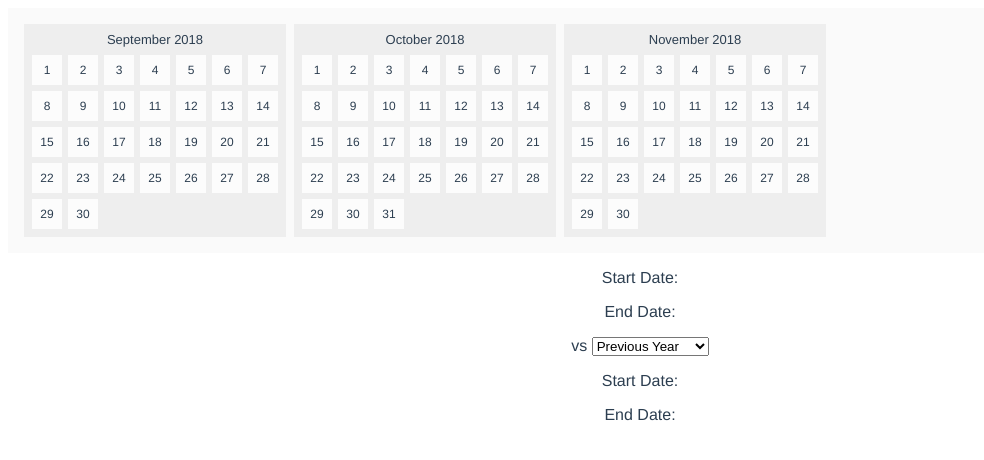
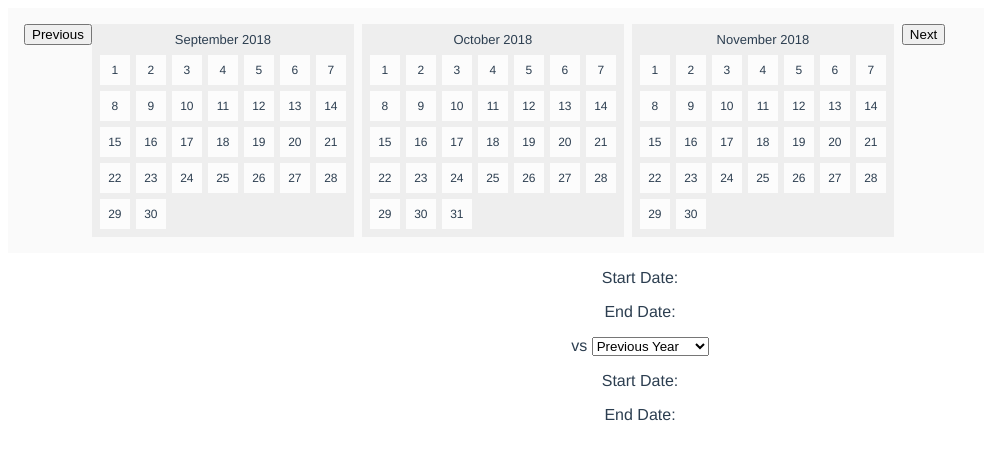
Before and after one commit to ankurrsinghal/vue-google-analytics-calendar, a Vue app: page / in a window 1280 px wide. Shown: the top 460 px of the page, without its empty margins (0-984 px from the left). Built offline with nearby package versions, Linux system fonts and the light colour scheme.

Commit message:
added previous and next actions

```diff
--- a/src/components/Calendar.vue
+++ b/src/components/Calendar.vue
@@ -1,6 +1,9 @@
 <template>
     <div>
         <div class="calendar-boxes-wrapper">
+            <div class="calendar-action previous">
+                <button @click="decrementMonth">Previous</button>
+            </div>
             <CalendarBox
                 :date="getLastMonth(date)"
                 :activeSelectedDayStart= activeSelectedDayStart
@@ -31,6 +34,9 @@
                 :isRangeSelected = isRangeSelected
                 @onDayClick="onDayClick"
                 @onDayMouseOver="onDayMouseOver" />
+            <div class="calendar-action next">
+                <button @click="incrementMonth">Next</button>
+            </div>
         </div>
         <div class="values">
             <div>
@@ -219,7 +225,7 @@ export default {
             const fullYear = this.date.getFullYear()
             const month = this.date.getMonth()
 
-            if (fullYear === 0) {
+            if (month === 0) {
                 return new Date(fullYear - 1, 0, 1)
             }
             return new Date(fullYear, month - 1, 1)
@@ -228,7 +234,7 @@ export default {
             const fullYear = this.date.getFullYear()
             const month = this.date.getMonth()
 
-            if (fullYear === 11) {
+            if (month === 11) {
                 return new Date(fullYear + 1, 0, 1)
             }
             return new Date(fullYear, month + 1, 1)
@@ -239,6 +245,12 @@ export default {
         },
         getLeastDate() {
             return new Date(0)
+        },
+        decrementMonth() {
+            this.date = this.getLastMonth()
+        },
+        incrementMonth() {
+            this.date = this.getNextMonth()
         }
 	}
 }
@@ -257,4 +269,8 @@ export default {
         }
     }
 }
+
+.calendar-action {
+
+}
 </style>
```
Also changed, not shown: src/components/CalendarActions.vue (deleted, +0 -15 lines).
